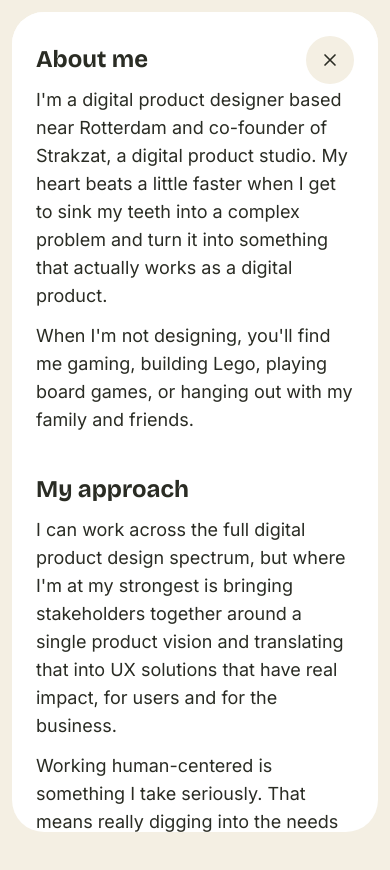
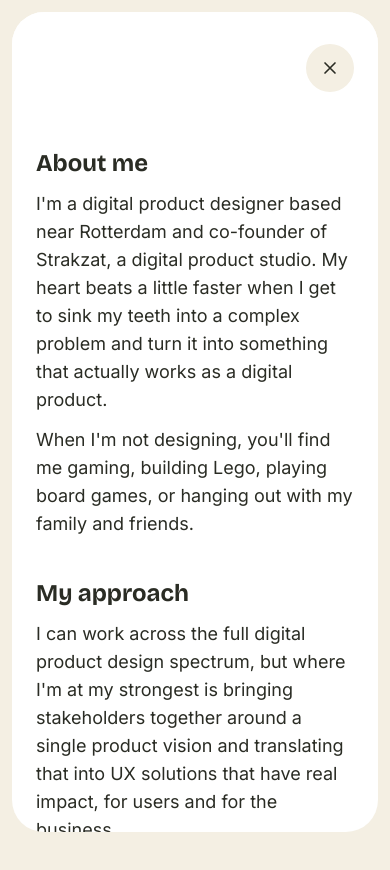
Before and after one commit to jasperdenouden92/portfolio, a React (Vite) app: page / in a window 390 px wide. Both pictures are taken after a click on the button "More about me". Shown: the top 870 px of the page. Built offline with nearby package versions, Linux system fonts and the light colour scheme.

Commit message:
Make close button sticky on mobile, add spacing above content
Co-Authored-By: Claude Sonnet 4.6 <noreply@anthropic.com>

```diff
--- a/src/App.tsx
+++ b/src/App.tsx
@@ -234,28 +234,18 @@ export default function App() {
           <div className="fixed inset-3 z-50 flex items-stretch pointer-events-none">
             <div className="hidden lg:block w-[360px] shrink-0" />
             <div className={`relative flex-1 bg-white rounded-[32px] pointer-events-auto overflow-y-auto lg:ml-3 transition-all duration-400 ease-out ${showAbout ? 'opacity-100 translate-x-0' : 'opacity-0 translate-x-4'}`}>
-              {/* Mobile close button - absolute over content */}
-              <button
-                onClick={closeAbout}
-                className="lg:hidden absolute top-6 right-6 z-10 bg-[#f4efe3] flex items-center justify-center w-12 h-12 rounded-full border-none cursor-pointer hover:opacity-70 transition-opacity"
-              >
-                <svg width="20" height="20" viewBox="0 0 24 24" fill="none">
-                  <path d="M18 6L6 18M6 6l12 12" stroke="#2a2c24" strokeWidth="2" strokeLinecap="round" strokeLinejoin="round"/>
-                </svg>
-              </button>
               <div className="flex min-h-full">
                 <div className="w-px bg-[#f4efe3] shrink-0 my-8 hidden lg:block" />
                 <div className="flex flex-col gap-10 px-6 lg:px-12 pb-12 lg:pr-6 pt-8 flex-1">
-                  {/* Desktop sticky close button */}
                   <button
                     onClick={closeAbout}
-                    className="hidden lg:flex sticky top-6 self-end bg-[#f4efe3] items-center justify-center w-12 h-12 rounded-full border-none cursor-pointer hover:opacity-70 transition-opacity z-10 shrink-0"
+                    className="sticky top-6 self-end bg-[#f4efe3] flex items-center justify-center w-12 h-12 rounded-full border-none cursor-pointer hover:opacity-70 transition-opacity z-10 shrink-0"
                   >
                     <svg width="20" height="20" viewBox="0 0 24 24" fill="none">
                       <path d="M18 6L6 18M6 6l12 12" stroke="#2a2c24" strokeWidth="2" strokeLinecap="round" strokeLinejoin="round"/>
                     </svg>
                   </button>
-                  <div className="flex flex-col gap-10 lg:pr-16 lg:-mt-[72px] lg:pt-[72px]">
+                  <div className="flex flex-col gap-10 lg:pr-16 mt-4 lg:-mt-[72px] lg:pt-[72px]">
                   <div className="flex flex-col gap-3">
                     <p className="font-[Bricolage_Grotesque] font-bold text-[#2a2c24] text-2xl leading-tight">About me</p>
                     <p className="font-[Inter] text-[#2a2c24] text-lg leading-7">
```
